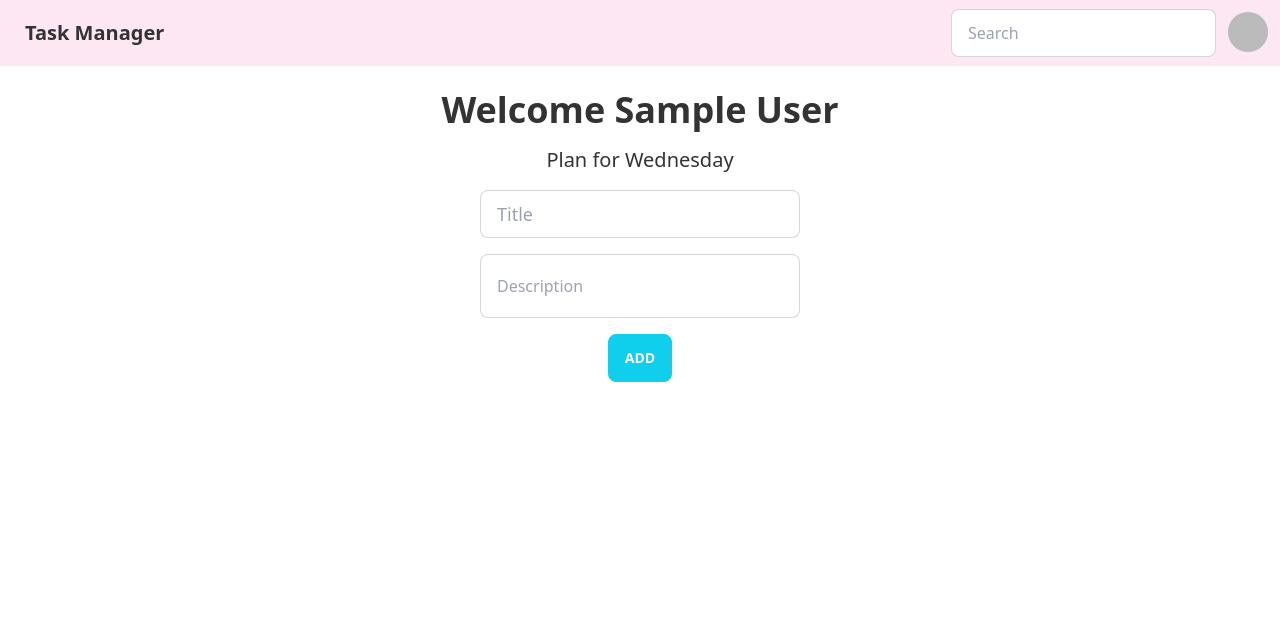
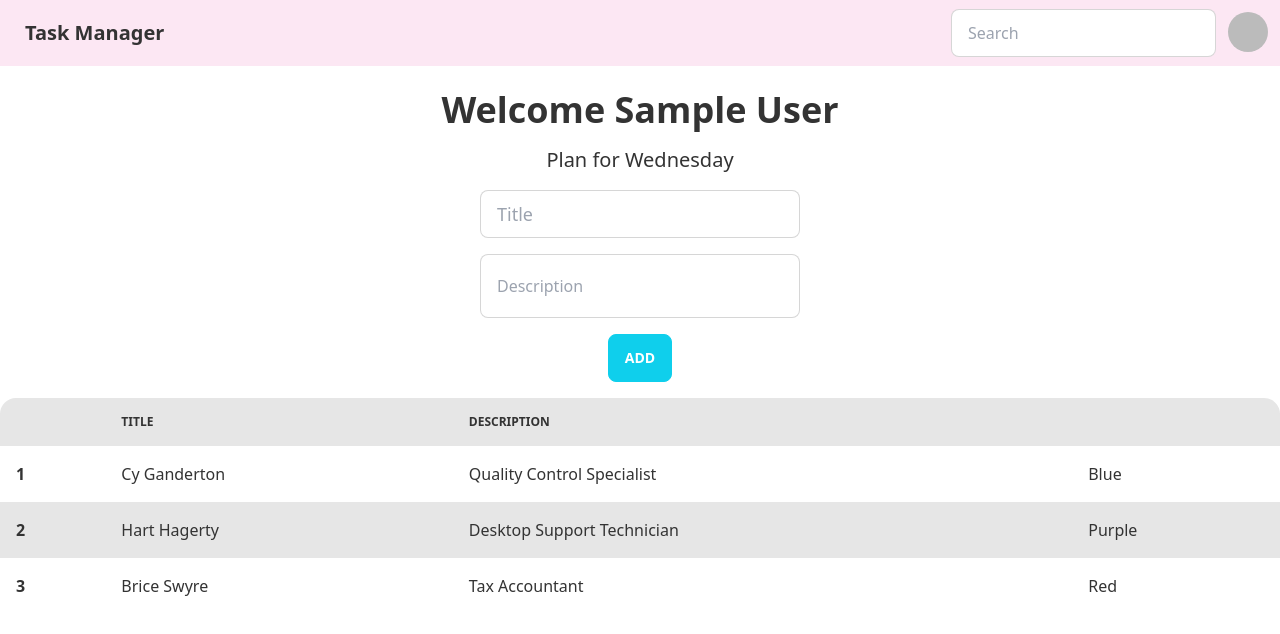
Before and after one commit to kmrajibfaysal/rest-task-manager, a React (Create React App) app: page / in a window 1280 px wide. Shown: the top 634 px of the page. Built offline with nearby package versions, Linux system fonts and the light colour scheme; no server answers; sample sign-in values are in the browser's storage; the HTML template or start-up script is replaced by a standard one.

Commit message:
added method to add new task

```diff
--- a/src/App.js
+++ b/src/App.js
@@ -1,4 +1,6 @@
 import { Route, Routes } from 'react-router-dom';
+import { ToastContainer } from 'react-toastify';
+import 'react-toastify/dist/ReactToastify.css';
 import Login from './Components/Authentication/Login';
 import Register from './Components/Authentication/Register';
 import Navbar from './Components/Header/Navbar';
@@ -21,6 +23,7 @@ function App() {
                 <Route path="/login" element={<Login />} />
                 <Route path="/register" element={<Register />} />
             </Routes>
+            <ToastContainer />
         </div>
     );
 }
--- a/src/Components/Home/Home.js
+++ b/src/Components/Home/Home.js
@@ -1,5 +1,6 @@
 import React from 'react';
 import TaskInput from './TaskInput';
+import TaskList from './TaskList';
 import WelcomeHeader from './WelcomeHeader';
 
 function Home() {
@@ -7,6 +8,7 @@ function Home() {
         <div>
             <WelcomeHeader />
             <TaskInput />
+            <TaskList />
         </div>
     );
 }
--- a/src/Components/Home/TaskInput.js
+++ b/src/Components/Home/TaskInput.js
@@ -1,17 +1,44 @@
 /* eslint-disable react/jsx-props-no-spreading */
 import React from 'react';
+import { useAuthState } from 'react-firebase-hooks/auth';
 import { useForm } from 'react-hook-form';
+import { toast } from 'react-toastify';
+import auth from '../../firebase.init';
 
 function TaskInput() {
+    const [user] = useAuthState(auth);
     const {
         register,
         handleSubmit,
+        reset,
         formState: { errors },
     } = useForm();
 
     const handleAdd = (data) => {
         console.log(data);
+        const task = {
+            title: data.title,
+            description: data.description,
+            userName: user.email,
+        };
+        fetch('http://localhost:5000/add', {
+            method: 'POST',
+            headers: {
+                'content-Type': 'application/json',
+            },
+            body: JSON.stringify(task),
+        })
+            .then((res) => res.json())
+            .then((inserted) => {
+                if (inserted.insertedId) {
+                    toast.success('Doctor added successfully.');
+                    reset();
+                } else {
+                    toast.error('failed to add the doctor!');
+                }
+            });
     };
+
     return (
         <form
             onSubmit={handleSubmit(handleAdd)}
--- /dev/null
+++ b/src/Components/Home/TaskList.js
@@ -0,0 +1,45 @@
+import React from 'react';
+
+function TaskList() {
+    //     const { data: services, isLoading } = useQuery('services', () =>
+    //     fetch('http://localhost:5000/service').then((res) => res.json())
+    // );
+    return (
+        <div className="container mx-auto mt-4 overflow-x-auto">
+            <table className="table-zebra table w-full">
+                <thead>
+                    <tr>
+                        <th />
+                        <th>Title</th>
+                        <th>Description</th>
+                        <th />
+                    </tr>
+                </thead>
+                <tbody>
+                    <tr>
+                        <th>1</th>
+                        <td>Cy Ganderton</td>
+                        <td>Quality Control Specialist</td>
+                        <td>Blue</td>
+                    </tr>
+
+                    <tr>
+                        <th>2</th>
+                        <td>Hart Hagerty</td>
+                        <td>Desktop Support Technician</td>
+                        <td>Purple</td>
+                    </tr>
+
+                    <tr>
+                        <th>3</th>
+                        <td>Brice Swyre</td>
+                        <td>Tax Accountant</td>
+                        <td>Red</td>
+                    </tr>
+                </tbody>
+            </table>
+        </div>
+    );
+}
+
+export default TaskList;
```
